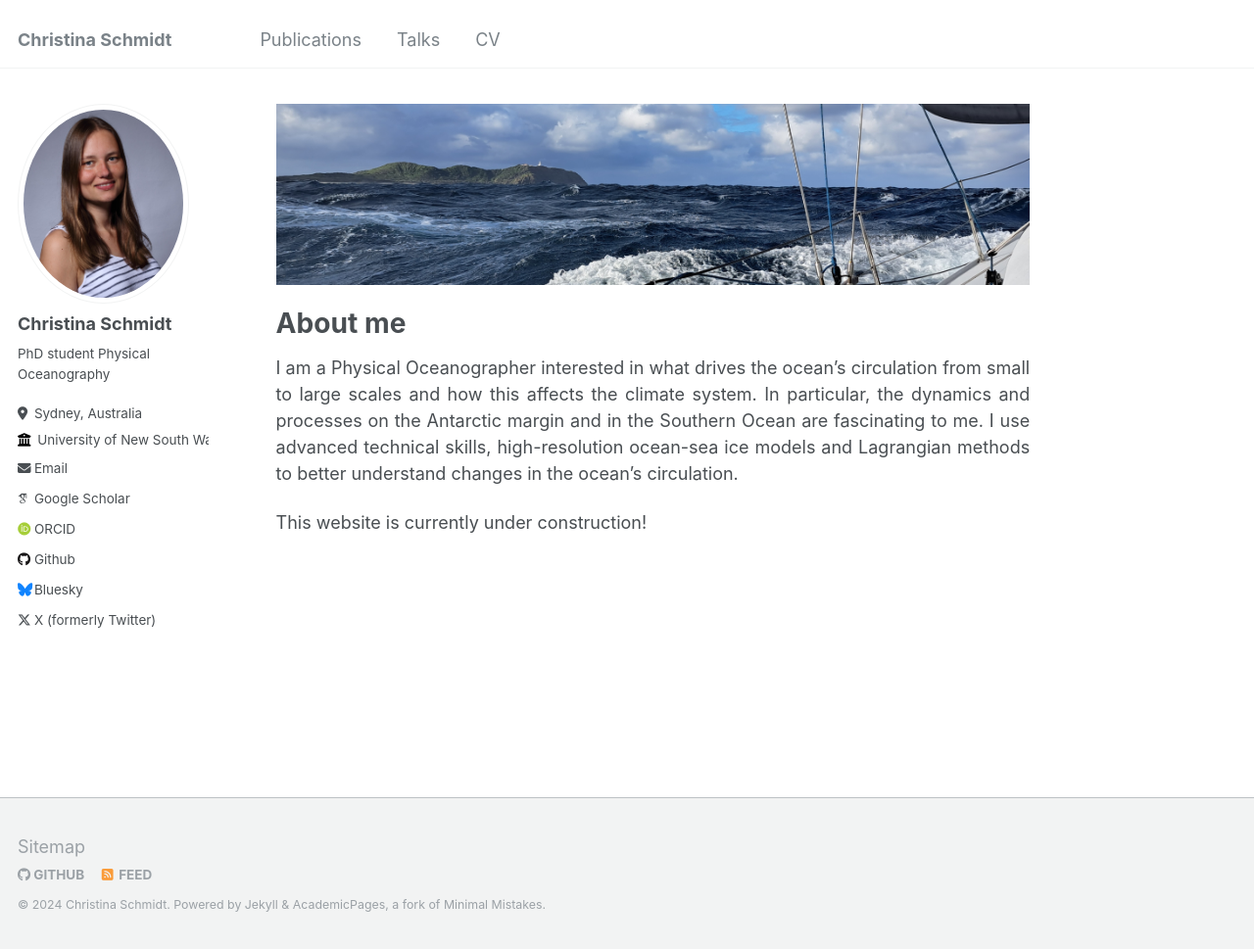
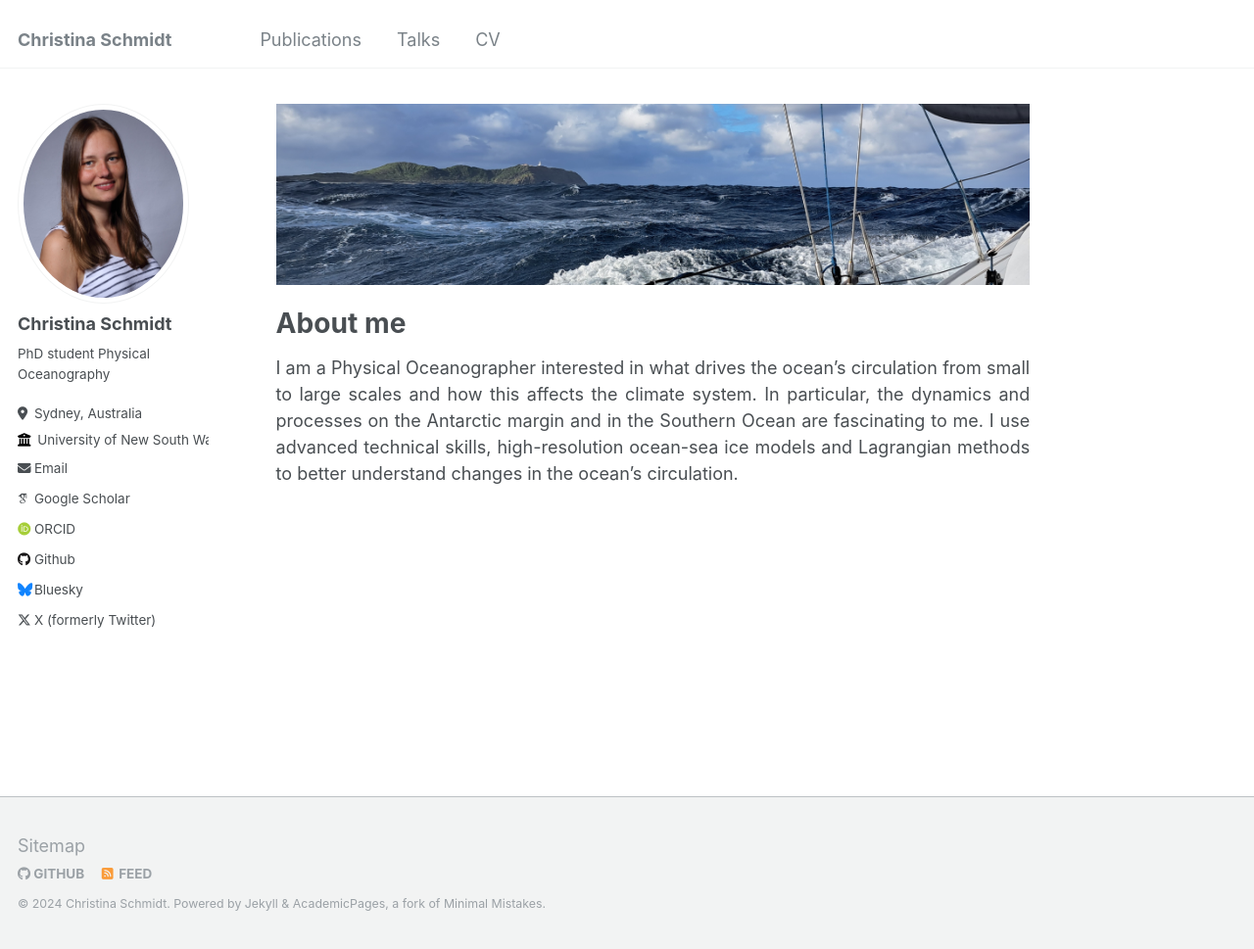
Before and after one commit to schmidt-christina/schmidt-christina.github.io, a Jekyll site: the page built from _pages/about.md, in a window 1280 px wide and 969 px high. Shown: the whole window at 98% size. Built offline with Jekyll 4.4.1, drawn with Linux system fonts in a browser that asks for light colours; some web fonts are replaced.

Commit message:
remove under construction warning

```diff
--- a/_pages/about.md
+++ b/_pages/about.md
@@ -14,6 +14,3 @@ redirect_from:
 # About me
 
 <p style='text-align: justify;'> I am a Physical Oceanographer interested in what drives the ocean’s circulation from small to large scales and how this affects the climate system. In particular, the dynamics and processes on the Antarctic margin and in the Southern Ocean are fascinating to me. I use advanced technical skills, high-resolution ocean-sea ice models and Lagrangian methods to better understand changes in the ocean’s circulation. </p>
-
-
-This website is currently under construction!
```
